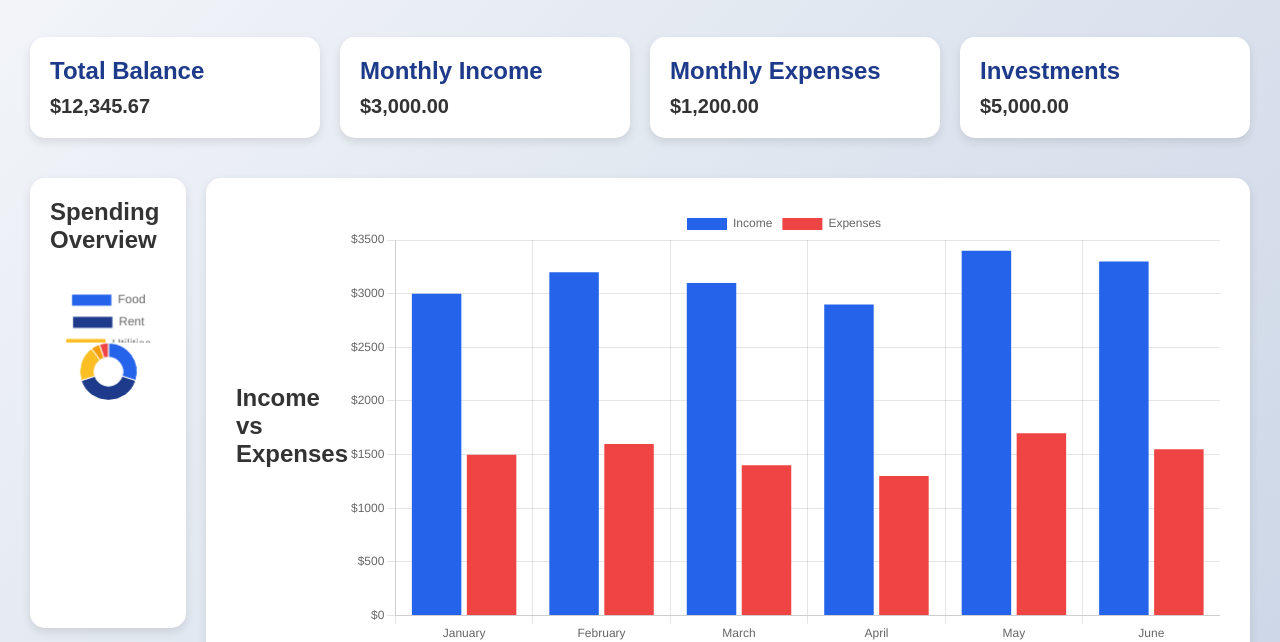
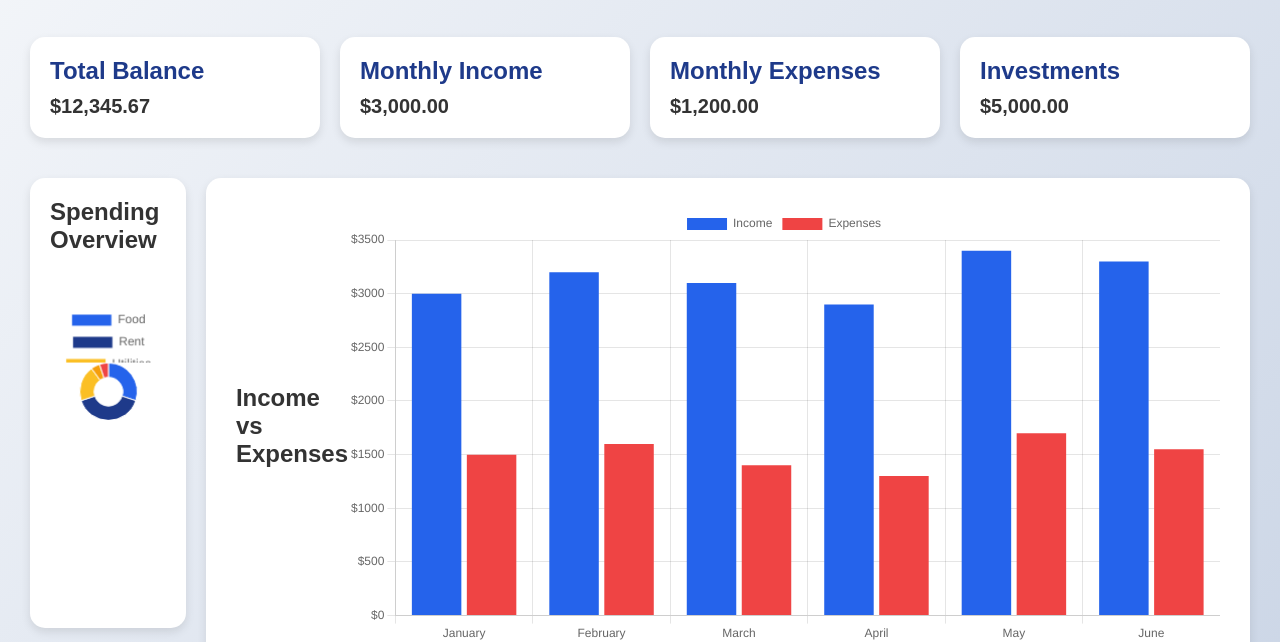
Before and after one commit to Gopesh111/fintech, a website: page dashboard.html in a window 1280 px wide. Shown: the part 161-803 px from the top of the page. Drawn offline with nearby package versions, Linux system fonts and the light colour scheme.

Commit message:
first commit

```diff
--- a/dashboard.css
+++ b/dashboard.css
@@ -137,9 +137,9 @@ body {
 #spendingChart {
     margin-left: 0; /* Remove left margin to center the chart */
     max-width: 100%; /* Ensure the chart fits within the container */
-    height: 450px; /* Maintain the aspect ratio */
+    height: 350px; /* Maintain the aspect ratio */
     margin-bottom: 20px; /* Add some space from the bottom of the chart */
-    margin-top: 30px;
+    margin-top: 50px;
 }
 /* Recent transactions */
 .recent-transactions {
```
